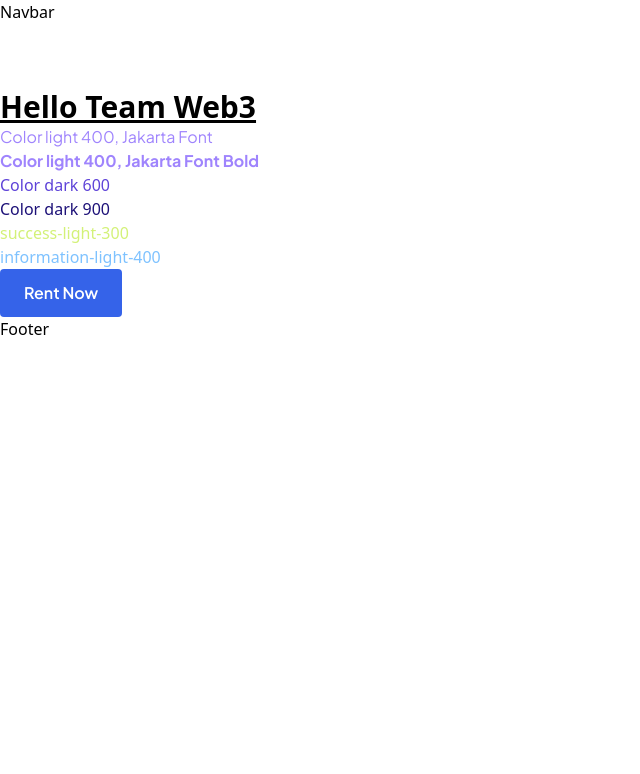
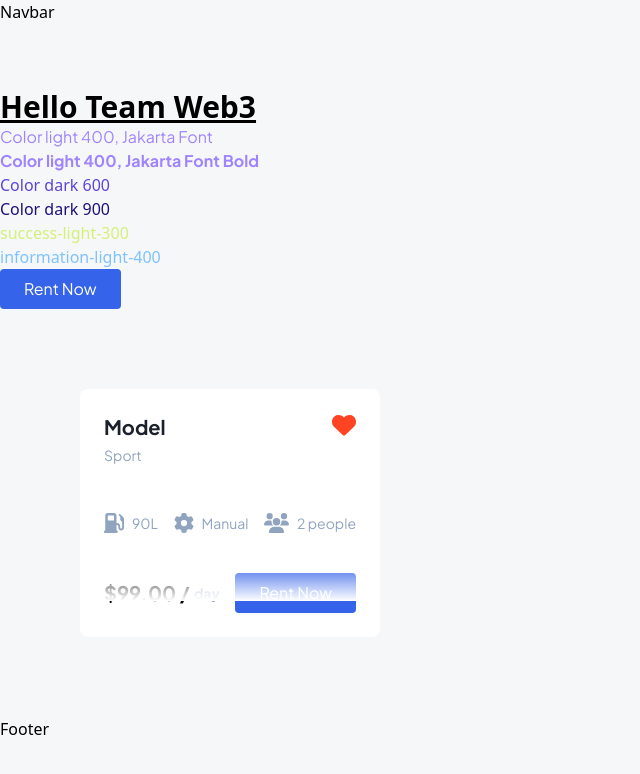
Before and after one commit to AdrienBelhomme/car, a Next.js app: page / in a window 1280 px wide. Shown: the top 774 px of the page, without its empty margins (0-640 px from the left). Built offline with nearby package versions, Linux system fonts and the light colour scheme.

Commit message:
create a reusable car card

```diff
--- /dev/null
+++ b/assets/index.js
@@ -0,0 +1,3 @@
+import car from './Car.png';
+
+export default { car };
--- a/components/Button.jsx
+++ b/components/Button.jsx
@@ -2,7 +2,7 @@ const Button = ({ text = 'button', bgColor = 'bg-btn-blue', color = 'text-white'
   <button
     onClick={handleClick}
     type="button"
-    className={`${bgColor} flex font-semibold font-jakarta ${color} px-6 justify-center items-center rounded py-3 dark:text-white`}
+    className={`${bgColor} flex font-jakarta ${color} px-6 justify-center items-center rounded py-2 dark:text-white`}
   >
     {text}
   </button>
--- /dev/null
+++ b/components/CarCard.jsx
@@ -0,0 +1,62 @@
+import { FontAwesomeIcon } from '@fortawesome/react-fontawesome';
+import { faHeart, faGasPump, faGear, faUsers } from '@fortawesome/free-solid-svg-icons';
+import '@fortawesome/fontawesome-svg-core/styles.css';
+import Image from 'next/image';
+
+import images from '../assets';
+import Button from './Button';
+
+const CarCard = ({ gas = '90L', type = 'Manual', people = '2 people', price = '99.00' }) => {
+  console.log('CarCard');
+  return (
+    <div className="w-300 bg-white rounded-lg p-6">
+      <div className="flex justify-between">
+        <div className="title">
+          <h2 className="text-xl text-secondinary-default font-bold mb-1 font-jakarta">Model</h2>
+          <h3 className="text-secondinary-light-300 text-sm font-jakarta">Sport</h3>
+        </div>
+        <div className="heart text-error-default cursor-pointer" onClick={() => {}}>
+          <FontAwesomeIcon className="h-6" icon={faHeart} />
+        </div>
+      </div>
+      <div className="car relative mt-12">
+        <Image src={images.car} layout="fill" width={300} height={100} alt="car-sport" className="" />
+        <div className="absolute top-12 w-full h-10 bg-car-shadow" />
+      </div>
+      <div className="icons flex justify-between mt-12">
+        <div className="flex">
+          <div className="icon flex items-center">
+            <FontAwesomeIcon icon={faGasPump} className="text-secondinary-light-300 h-5" />
+            <p className="ml-2 text-secondinary-light-300 text-sm font-jakarta">{gas}</p>
+          </div>
+        </div>
+        <div className="flex">
+          <div className="icon flex items-center">
+            <FontAwesomeIcon icon={faGear} className="text-secondinary-light-300 h-5" />
+            <p className="ml-2 text-secondinary-light-300 text-sm font-jakarta">{type}</p>
+          </div>
+        </div>
+        <div className="flex">
+          <div className="flex items-center">
+            <FontAwesomeIcon icon={faUsers} className="text-secondinary-light-300 h-5" />
+            <p className="ml-2 text-secondinary-light-300 text-sm font-jakarta">{people}</p>
+          </div>
+        </div>
+      </div>
+      <div className="flex items-center mt-10 justify-between">
+        <div className="price">
+          <div className="flex items-center text-xl font-jakarta font-bold">
+            <p>${price} /</p>
+            <p className="text-secondinary-light-300 text-sm ml-1 font-jakarta">day</p>
+          </div>
+        </div>
+        <div className="button">
+          <Button text="Rent Now" />
+        </div>
+
+      </div>
+    </div>
+  );
+};
+
+export default CarCard;
--- a/components/index.js
+++ b/components/index.js
@@ -1,5 +1,6 @@
 import Footer from './Footer';
 import Navbar from './Navbar';
 import Button from './Button';
+import CarCard from './CarCard';
 
-export { Footer, Navbar, Button };
+export { Footer, Navbar, Button, CarCard };
--- a/package.json
+++ b/package.json
@@ -9,6 +9,9 @@
     "lint": "next lint"
   },
   "dependencies": {
+    "@fortawesome/fontawesome-svg-core": "^6.2.0",
+    "@fortawesome/free-solid-svg-icons": "^6.2.0",
+    "@fortawesome/react-fontawesome": "^0.2.0",
     "next": "13.0.0",
     "next-themes": "^0.2.1",
     "react": "18.2.0",
--- a/pages/_app.js
+++ b/pages/_app.js
@@ -1,12 +1,15 @@
 import { ThemeProvider } from 'next-themes';
 import Script from 'next/script';
+import { config } from '@fortawesome/fontawesome-svg-core';
 import { Footer, Navbar } from '../components';
 
 import '../styles/globals.css';
 
+config.autoAddCss = false;
+
 const MyApp = ({ Component, pageProps }) => (
   <ThemeProvider attribute="class">
-    <div className="bg-color-car-app dark:bg-nft-dark min-h-screen">
+    <div className="bg-main-app dark:bg-nft-dark min-h-screen">
       <Navbar />
       <div className="pt-65">
         <Component {...pageProps} />
--- a/pages/_document.js
+++ b/pages/_document.js
@@ -6,6 +6,7 @@ const Document = () => (
       <link rel="preconnect" href="https://fonts.googleapis.com" />
       <link rel="preconnect" href="https://fonts.gstatic.com" crossOrigin />
       <link href="https://fonts.googleapis.com/css2?family=Plus+Jakarta+Sans:ital,wght@0,200;0,300;0,400;0,500;0,600;0,700;0,800;1,200;1,300;1,400;1,500;1,600;1,700;1,800&display=swap" rel="stylesheet" />
+      <script src="https://kit.fontawesome.com/c6e55f6362.js" crossOrigin="anonymous" />
     </Head>
     <body>
       <Main />
--- a/pages/index.js
+++ b/pages/index.js
@@ -1,4 +1,4 @@
-import { Button } from '../components';
+import { Button, CarCard } from '../components';
 
 const Home = () => (
   <div>
@@ -12,6 +12,9 @@ const Home = () => (
     <h3 className="text-success-light-300">success-light-300</h3>
     <h3 className="text-information-light-400">information-light-400</h3>
     <Button text="Rent Now" bgColor="bg-btn-blue" color="text-white" />
+    <div className="m-20">
+      <CarCard />
+    </div>
   </div>
 );
 
--- a/tailwind.config.js
+++ b/tailwind.config.js
@@ -7,7 +7,7 @@ module.exports = {
   theme: {
     extend: {
       colors: {
-        'bg-color-car-app': '#F6F7F9',
+        'main-app': '#F6F7F9',
         'light-100': '#E7DEFE',
         'light-200': '#CEBEFE',
         'light-300': '#B49DFE',
@@ -67,6 +67,7 @@ module.exports = {
       },
       width: {
         215: '215px',
+        300: '300px',
         357: '357px',
         557: '557px',
       },
@@ -91,6 +92,9 @@ module.exports = {
         '-5': '-5',
         0: '0',
       },
+      backgroundImage: {
+        'car-shadow': 'linear-gradient(180deg, rgba(255, 255, 255, 0) 0%, #FFFFFF 100%)',
+      },
     },
     fontFamily: {
       poppins: ['Poppins', 'sans-serif'],
```
Also changed, not shown: assets/Car.png (added), 1 other file (tests, documents, lock files or other folders).
